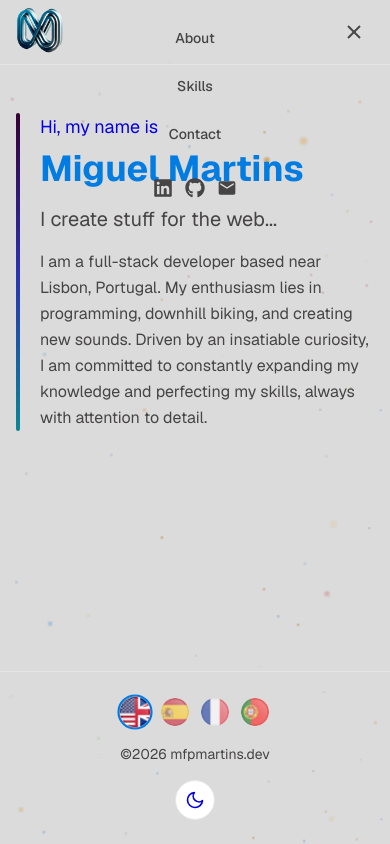
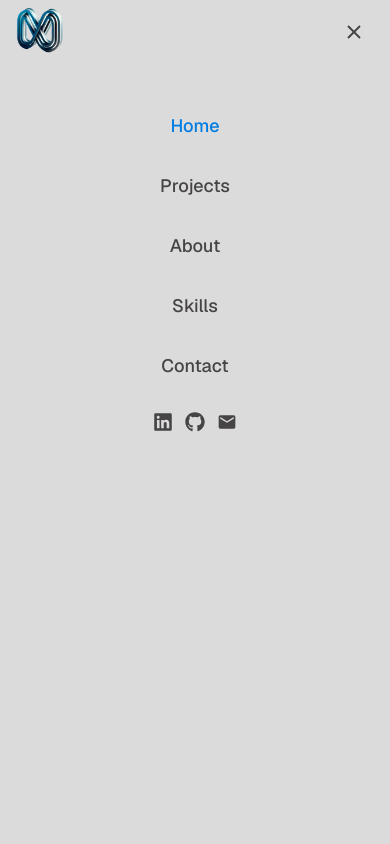
Before and after one commit to chuinga/mfpmartins.dev, a Next.js app: page / in a window 390 px wide. Both pictures are taken after a click on the button 354 px from the left and 32 px from the top of the page. Built offline with nearby package versions, Linux system fonts and the light colour scheme.

Commit message:
Fix mobile menu overlay and 404 page layout

```diff
--- a/src/app/not-found.tsx
+++ b/src/app/not-found.tsx
@@ -8,13 +8,13 @@ export default function NotFound(): React.ReactNode {
   const { t } = useTranslations()
 
   return (
-    <div className="flex min-h-[calc(100vh-4rem)] flex-col items-center justify-center px-4 text-center">
+    <div className="flex flex-1 flex-col items-center justify-center px-4 py-12 text-center">
       <Image
         src="/images/blackHole.png"
         alt="Black hole illustration"
-        width={200}
-        height={200}
-        className="mb-8 opacity-80"
+        width={400}
+        height={400}
+        className="mb-8 opacity-80 w-2/3 max-w-sm h-auto"
       />
       <p className="text-description text-lg mb-4">
         {t('notFound.message')}{' '}
--- a/src/components/navigation/MobileMenu.tsx
+++ b/src/components/navigation/MobileMenu.tsx
@@ -1,16 +1,21 @@
 'use client'
 
 import { useState, useEffect } from 'react'
+import { createPortal } from 'react-dom'
 import { NavLinks } from './NavLinks'
 import { SocialIcons } from './SocialIcons'
 
 export function MobileMenu(): React.ReactNode {
   const [isOpen, setIsOpen] = useState(false)
+  const [mounted, setMounted] = useState(false)
+
+  useEffect(() => {
+    setMounted(true)
+  }, [])
 
   useEffect(() => {
     if (isOpen) {
       document.body.style.overflow = 'hidden'
-      // Trap focus: close on Escape
       function handleKeyDown(e: KeyboardEvent): void {
         if (e.key === 'Escape') setIsOpen(false)
       }
@@ -24,11 +29,26 @@ export function MobileMenu(): React.ReactNode {
     }
   }, [isOpen])
 
+  const overlay =
+    isOpen && mounted
+      ? createPortal(
+          <div
+            className="fixed inset-0 top-16 flex flex-col items-center gap-8 py-12 px-6 overflow-y-auto"
+            style={{ backgroundColor: 'var(--background)', zIndex: 9999 }}
+          >
+            <NavLinks onLinkClick={() => setIsOpen(false)} />
+            <SocialIcons />
+          </div>,
+          document.body,
+        )
+      : null
+
   return (
     <div className="md:hidden">
       <button
         onClick={() => setIsOpen(!isOpen)}
-        className="w-10 h-10 flex items-center justify-center text-foreground hover:text-title2 transition-colors focus-visible:outline-2 focus-visible:outline-offset-2 focus-visible:outline-title2"
+        className="relative w-10 h-10 flex items-center justify-center text-foreground hover:text-title2 transition-colors focus-visible:outline-2 focus-visible:outline-offset-2 focus-visible:outline-title2"
+        style={{ zIndex: isOpen ? 10000 : undefined }}
         aria-label={isOpen ? 'Close menu' : 'Open menu'}
         aria-expanded={isOpen}
       >
@@ -59,15 +79,7 @@ export function MobileMenu(): React.ReactNode {
           </svg>
         )}
       </button>
-
-      {isOpen && (
-        <div className="fixed inset-0 top-16 z-50 bg-background/95 backdrop-blur-sm">
-          <div className="flex flex-col items-center justify-center gap-8 h-full">
-            <NavLinks onLinkClick={() => setIsOpen(false)} />
-            <SocialIcons />
-          </div>
-        </div>
-      )}
+      {overlay}
     </div>
   )
 }
--- a/src/components/navigation/NavLinks.tsx
+++ b/src/components/navigation/NavLinks.tsx
@@ -22,7 +22,7 @@ export function NavLinks({ onLinkClick }: NavLinksProps): React.ReactNode {
 
   return (
     <nav aria-label="Main navigation">
-      <ul className="flex flex-col md:flex-row items-center gap-6 md:gap-8">
+      <ul className="flex flex-col md:flex-row items-center gap-8 md:gap-8">
         {links.map(({ href, key }) => {
           const isActive = href === '/' ? pathname === '/' : pathname.startsWith(href)
           return (
@@ -30,7 +30,7 @@ export function NavLinks({ onLinkClick }: NavLinksProps): React.ReactNode {
               <Link
                 href={href}
                 onClick={onLinkClick}
-                className={`text-sm font-medium transition-colors hover:text-title2 ${
+                className={`text-lg md:text-sm font-medium transition-colors hover:text-title2 ${
                   isActive ? 'text-title2' : 'text-foreground'
                 }`}
               >
```
